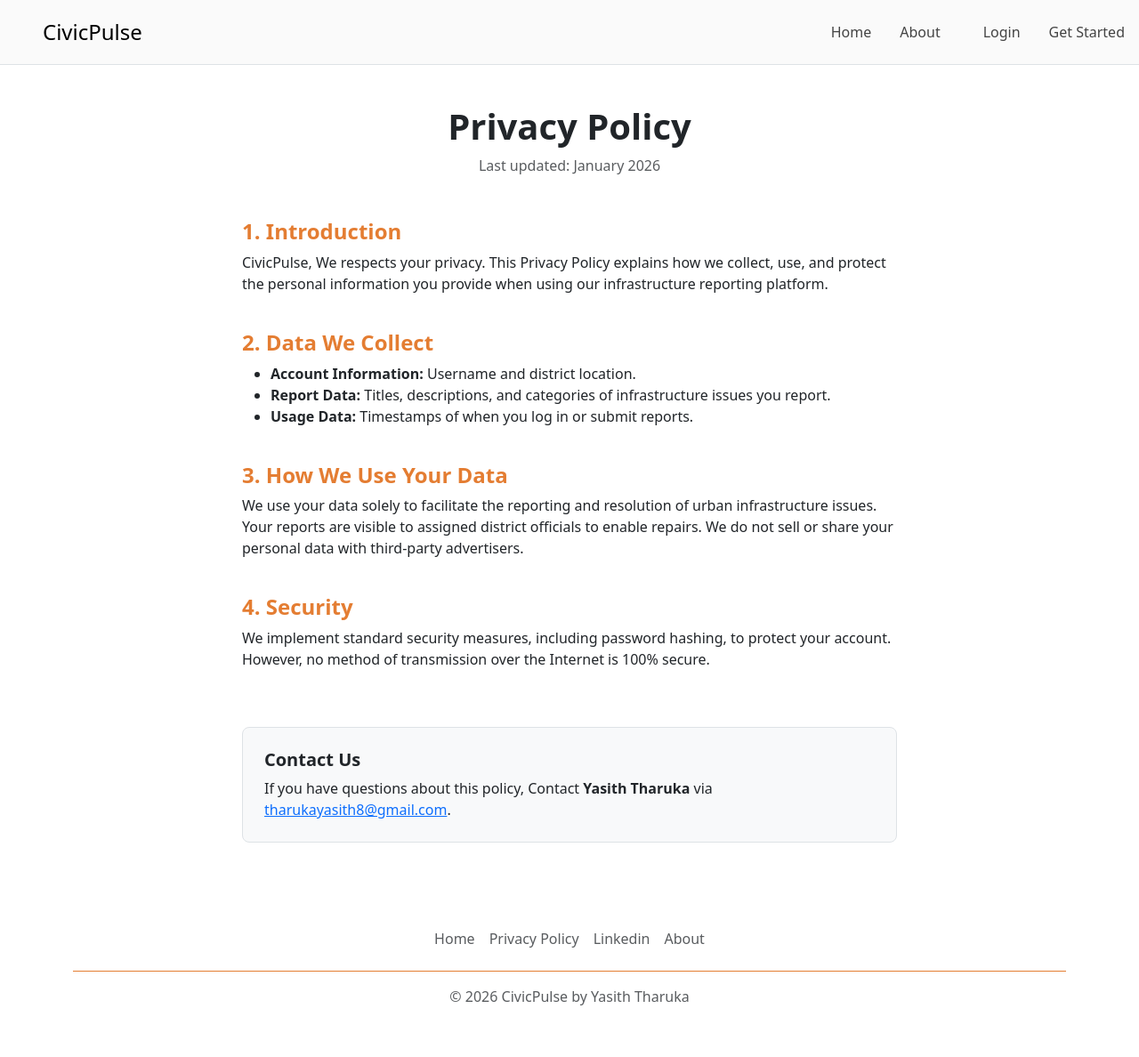
After one commit to yasith-tharuka/CivicPulse, a Flask app: page /privacy-policy in a window 1280 px wide. The commit adds this page. Shown: the whole page at 89% size. Run offline with Flask 3, Linux system fonts and the light colour scheme; some libraries are stand-ins or nearby versions.

Commit message:
version-final-01

```diff
--- a/app.py
+++ b/app.py
@@ -68,7 +68,7 @@ def login():
         if not password or password.strip() =="":
             return render_template("login.html" , error = "Invalid Password")
 
-        rows = db.execute("SELECT * FROM users WHERE username = ?", (username,))
+        rows = db.execute("SELECT * FROM users WHERE username = ?", username)
 
         if len(rows) != 1 or not check_password_hash(rows[0]["hash"],password):
             return render_template("login.html", error = "Invalid Username or Password")
@@ -84,6 +84,11 @@ def login():
 @app.route('/about')
 def about():
     return render_template('about.html')
+
+@app.route("/privacy-policy")
+def privacy_policy():
+    return render_template("privacy_policy.html")
+
 
 @app.route('/logout')
 def logout():
@@ -125,7 +130,7 @@ def register():
 
         # Check if username already exists (only if username is provided)
         if username:
-            rows = db.execute("SELECT * FROM users WHERE username = ?", (username,))
+            rows = db.execute("SELECT * FROM users WHERE username = ?", username)
             if len(rows) != 0:
                 errors["username"] = "Username already in Use"
 
@@ -168,8 +173,110 @@ def dashboard():
     if role == "official":
         incidents = db.execute(
             "SELECT incidents.* FROM incidents JOIN users ON incidents.user_id = users.id WHERE users.district = ? ORDER BY incidents.timestamp DESC",
-            (district,))
+            district)
     else:
-        incidents = db.execute("SELECT * FROM incidents WHERE user_id = ? ORDER BY timestamp DESC", (user_id,))
+        incidents = db.execute("SELECT * FROM incidents WHERE user_id = ? ORDER BY timestamp DESC", user_id)
 
     return render_template("dashboard.html", incidents=incidents)
+
+#report
+@app.route("/report", methods=["GET", "POST"])
+@login_required
+def report():
+    error = {}
+
+    if request.method == "GET":
+        return render_template("report.html", error={})
+    if request.method == "POST":
+
+        #-----get inputs-----
+        title = request.form.get("title")
+        category = request.form.get("category")
+        severity = request.form.get("severity")
+        description = request.form.get("description")
+        user_id = session.get("user_id")
+        district = session.get("district")
+
+        #---Error Validation---
+        if not title or not title.strip():
+            error["title"] = "Invalid Title"
+        if not severity:
+            error["severity"] = "Invalid Severity"
+        if not category:
+            error["category"] = "Invalid Category"
+
+        # Check if user is logged in
+        if not user_id:
+            error["general"] = "You must be logged in to submit a report"
+
+        if not district:
+            error["general"] = "District information is missing"
+
+        if error:
+            return render_template("report.html", error=error, title=title or "", category=category or "", severity=severity or "", description=description or "")
+
+        #send data to the database (civicpulse.db)
+        # Pass parameters as separate arguments (CS50 SQL library requirement)
+        # status is required, so we set it to "Pending" for new reports
+        # description can be None/empty, so we use empty string if None
+        db.execute("INSERT INTO incidents (user_id, title, category, district, severity, description, status) VALUES (?, ?, ?, ?, ?, ?, ?)",
+            user_id, title.strip(), category, district, severity, description or "", "Pending")
+
+        return redirect(url_for("dashboard"))
+
+#close issue(officials only access)
+@app.route("/resolve", methods=["POST"])
+@login_required
+def resolve():
+
+    # 1. Security Check: Only Officials can resolve issues
+    if session["role"] != "official":
+        return "Unauthorized", 403
+
+    # 2. Get the incident ID from the hidden form input
+    incident_id = request.form.get("incident_id")
+
+    # 3. Update the database
+    if incident_id:
+        db.execute("UPDATE incidents SET status = 'Resolved' WHERE id = ?", incident_id)
+
+    # 4. Refresh the page
+    return redirect("/dashboard")
+
+#To re-open issue(officials only access)
+@app.route("/reopen", methods=["POST"])
+@login_required
+def reopen():
+
+    # 1. Security Check
+    if session["role"] != "official":
+        return "Unauthorized", 403
+
+    # 2. Get the ID
+    incident_id = request.form.get("incident_id")
+
+    # 3. Update the database (Set status back to 'Open')
+    if incident_id:
+        db.execute("UPDATE incidents SET status = 'Open' WHERE id = ?", incident_id)
+
+    # 4. Refresh
+    return redirect("/dashboard")
+
+#delete issue(officials only access)
+@app.route("/delete", methods=["POST"])
+@login_required
+def delete():
+
+    # 1. Security Check: Only Officials can delete
+    if session["role"] != "official":
+        return "Unauthorized", 403
+
+    # 2. Get the ID
+    incident_id = request.form.get("incident_id")
+
+    # 3. Delete from database
+    if incident_id:
+        db.execute("DELETE FROM incidents WHERE id = ?", incident_id)
+
+    # 4. Refresh page
+    return redirect("/dashboard")
--- a/data.sql
+++ b/data.sql
@@ -13,8 +13,10 @@ CREATE TABLE incidents (
     user_id INTEGER NOT NULL,
     title TEXT NOT NULL,
     category TEXT NOT NULL,
-    severity INTEGER NOT NULL,
-    status TEXT NOT NULL,
+    district TEXT NOT NULL,
+    severity TEXT NOT NULL,
+    description TEXT,
+    status TEXT NOT NULL DEFAULT 'Open', -- Added Default here
     timestamp DATETIME DEFAULT CURRENT_TIMESTAMP,
     FOREIGN KEY (user_id) REFERENCES users(id)
 );
--- a/templates/layout.html
+++ b/templates/layout.html
@@ -1,45 +1,62 @@
 <!DOCTYPE html>
 <html lang="en">
-
   <head>
-    <meta charset="utf-8">
-    <meta name="viewport" content="width=device-width, initial-scale=1">
+    <meta charset="utf-8" />
+    <meta name="viewport" content="width=device-width, initial-scale=1" />
     <title>CivicPulse</title>
     <!-- Bootstrap 5 CSS (load first) -->
-    <link href="https://cdn.jsdelivr.net/npm/bootstrap@5.3.0/dist/css/bootstrap.min.css" rel="stylesheet">
+    <link
+      href="https://cdn.jsdelivr.net/npm/bootstrap@5.3.0/dist/css/bootstrap.min.css"
+      rel="stylesheet"
+    />
     <!-- Custom CSS (load after Bootstrap to override) -->
-    <link href="/static/styles.css" rel="stylesheet">
-    <link rel="icon" type="image/x-icon" href="/static/favicon.png">
+    <link href="/static/styles.css" rel="stylesheet" />
+    <link rel="icon" type="image/x-icon" href="/static/favicon.png" />
   </head>
 
   <body>
     <div class="container">
-        <header class="d-flex flex-wrap justify-content-center py-3 mb-4 border-bottom fixed-top"> <a href="/"
-                class="d-flex align-items-center mb-3 mb-md-0 me-md-auto link-body-emphasis text-decoration-none"> <svg
-                    class="bi me-2" width="40" height="32" aria-hidden="true">
+      <header
+        class="d-flex flex-wrap justify-content-center py-3 mb-4 border-bottom fixed-top"
+      >
+        <a
+          href="/"
+          class="d-flex align-items-center mb-3 mb-md-0 me-md-auto link-body-emphasis text-decoration-none"
+        >
+          <svg class="bi me-2" width="40" height="32" aria-hidden="true">
             <use xlink:href="#bootstrap"></use>
-                </svg> <span class="fs-4">CivicPulse</span> </a>
+          </svg>
+          <span class="fs-4">CivicPulse</span>
+        </a>
         <ul class="nav nav-pills align-items-center">
-
           {% if session["user_id"] %}
 
           <li class="nav-item">
-                        <a href="{{ url_for('dashboard') }}"
-                           class="nav-link {{ 'active' if request.endpoint == 'dashboard' else '' }}">Dashboard</a>
+            <a
+              href="{{ url_for('dashboard') }}"
+              class="nav-link {{ 'active' if request.endpoint == 'dashboard' else '' }}"
+              >Dashboard</a
+            >
           </li>
 
           {% else %}
 
           <li class="nav-item">
-                        <a href="{{ url_for('index') }}"
-                           class="nav-link {{ 'active' if request.endpoint == 'index' else '' }}">Home</a>
+            <a
+              href="{{ url_for('index') }}"
+              class="nav-link {{ 'active' if request.endpoint == 'index' else '' }}"
+              >Home</a
+            >
           </li>
 
           {% endif %}
 
           <li class="nav-item">
-                        <a href="{{ url_for('about') }}"
-                           class="nav-link {{ 'active' if request.endpoint == 'about' else '' }}">About</a>
+            <a
+              href="{{ url_for('about') }}"
+              class="nav-link {{ 'active' if request.endpoint == 'about' else '' }}"
+              >About</a
+            >
           </li>
 
           {% if session["user_id"] %}
@@ -48,23 +65,33 @@
             <span class="nav-link disabled text-muted">Signed in</span>
           </li>
           <li class="nav-item">
-                            <a href="/logout" class="nav-link btn btn-outline-danger" style="color: #dc3545;">Logout</a>
+            <a
+              href="/logout"
+              class="nav-link btn btn-outline-danger"
+              style="color: #dc3545"
+              >Logout</a
+            >
           </li>
 
           {% else %}
 
           <li class="nav-item ms-3">
-                            <a href="/login"
-                               class="nav-link {{ 'active' if request.endpoint == 'login' else '' }}">Login</a>
+            <a
+              href="/login"
+              class="nav-link {{ 'active' if request.endpoint == 'login' else '' }}"
+              >Login</a
+            >
           </li>
 
           <li class="nav-item">
-                            <a href="/register"
-                               class="nav-link {{ 'active' if request.endpoint == 'register' else '' }}">Get Started</a>
+            <a
+              href="/register"
+              class="nav-link {{ 'active' if request.endpoint == 'register' else '' }}"
+              >Get Started</a
+            >
           </li>
 
           {% endif %}
-
         </ul>
       </header>
     </div>
@@ -75,24 +102,45 @@
       <footer class="py-3 my-4">
         <ul class="nav justify-content-center border-bottom pb-3 mb-3">
           <li class="nav-item">
-                    <a href="{{ url_for('index')}}" class="nav-link px-2 text-body-secondary">Home</a>
+            <a
+              href="{{ url_for('index')}}"
+              class="nav-link px-2 text-body-secondary"
+              >Home</a
+            >
           </li>
           <li class="nav-item">
-                    <a href="#" class="nav-link px-2 text-body-secondary">Features</a>
+            <a
+              href="{{ url_for('privacy_policy')}}"
+              class="nav-link px-2 text-body-secondary"
+              >Privacy Policy</a
+            >
           </li>
           <li class="nav-item">
-                    <a href="#" class="nav-link px-2 text-body-secondary">FAQs</a>
+            <a
+              href="https://www.linkedin.com/in/yasith-tharuka/"
+              class="nav-link px-2 text-body-secondary"
+              target="_blank"
+              rel="noopener noreferrer"
+            >
+              Linkedin
+            </a>
           </li>
+
           <li class="nav-item">
-                    <a href="{{ url_for('about')}}" class="nav-link px-2 text-body-secondary">About</a>
+            <a
+              href="{{ url_for('about')}}"
+              class="nav-link px-2 text-body-secondary"
+              >About</a
+            >
           </li>
         </ul>
-            <p class="text-center text-body-secondary">© 2026 CivicPulse by Yasith Tharuka</p>
+        <p class="text-center text-body-secondary">
+          © 2026 CivicPulse by Yasith Tharuka
+        </p>
       </footer>
     </div>
 
     <!-- Bootstrap 5 JS (with Popper) -->
     <script src="https://cdn.jsdelivr.net/npm/bootstrap@5.3.0/dist/js/bootstrap.bundle.min.js"></script>
   </body>
-
 </html>
--- /dev/null
+++ b/templates/privacy_policy.html
@@ -0,0 +1,57 @@
+{% extends "layout.html" %}
+
+{% block main %}
+    <div class="container py-5">
+        <div class="row justify-content-center">
+            <div class="col-lg-8">
+
+                <div class="text-center mb-5">
+                    <h1 class="fw-bold">Privacy Policy</h1>
+                    <p class="text-muted">Last updated: January 2026</p>
+                </div>
+
+                <div class="vstack gap-4">
+
+                    <section>
+                        <h4 class="fw-bold text-civic">1. Introduction</h4>
+                        <p>
+                            CivicPulse, We respects your privacy. This Privacy Policy explains how we collect, use, and protect the personal information you provide when using our infrastructure reporting platform.
+                        </p>
+                    </section>
+
+                    <section>
+                        <h4 class="fw-bold text-civic">2. Data We Collect</h4>
+                        <ul>
+                            <li><strong>Account Information:</strong> Username and district location.</li>
+                            <li><strong>Report Data:</strong> Titles, descriptions, and categories of infrastructure issues you report.</li>
+                            <li><strong>Usage Data:</strong> Timestamps of when you log in or submit reports.</li>
+                        </ul>
+                    </section>
+
+                    <section>
+                        <h4 class="fw-bold text-civic">3. How We Use Your Data</h4>
+                        <p>
+                            We use your data solely to facilitate the reporting and resolution of urban infrastructure issues. Your reports are visible to assigned district officials to enable repairs. We do not sell or share your personal data with third-party advertisers.
+                        </p>
+                    </section>
+
+                    <section>
+                        <h4 class="fw-bold text-civic">4. Security</h4>
+                        <p>
+                            We implement standard security measures, including password hashing, to protect your account. However, no method of transmission over the Internet is 100% secure.
+                        </p>
+                    </section>
+
+                    <section class="mt-4 p-4 bg-light rounded-3 border">
+                        <h5 class="fw-bold">Contact Us</h5>
+                        <p class="mb-0">
+                            If you have questions about this policy, Contact <strong>Yasith Tharuka  </strong> via <a href="mailto:tharukayasith8@gmail.com">tharukayasith8@gmail.com</a>.
+
+                        </p>
+                    </section>
+
+                </div>
+            </div>
+        </div>
+    </div>
+{% endblock %}
```
Also changed, not shown: db_helper.py (added, +43 -0 lines), templates/dashboard.html (+28 -2 lines), templates/report.html (+20 -25 lines), civicpulse.db, 4 other files. Lines whose indentation alone changed are shown as unchanged.
